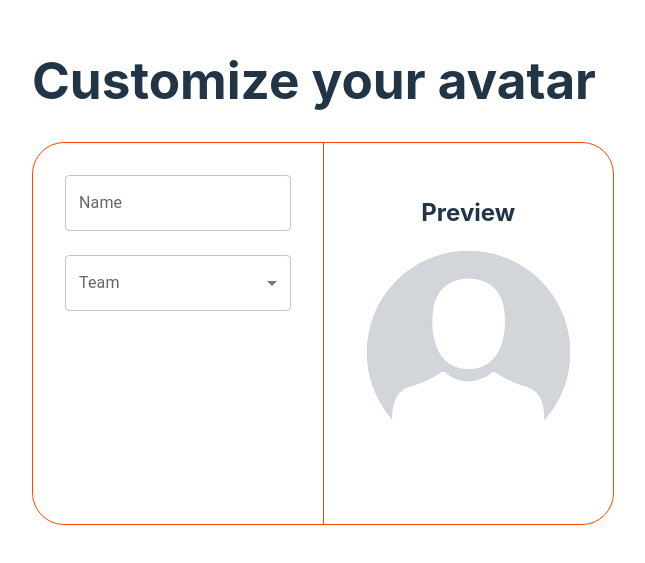
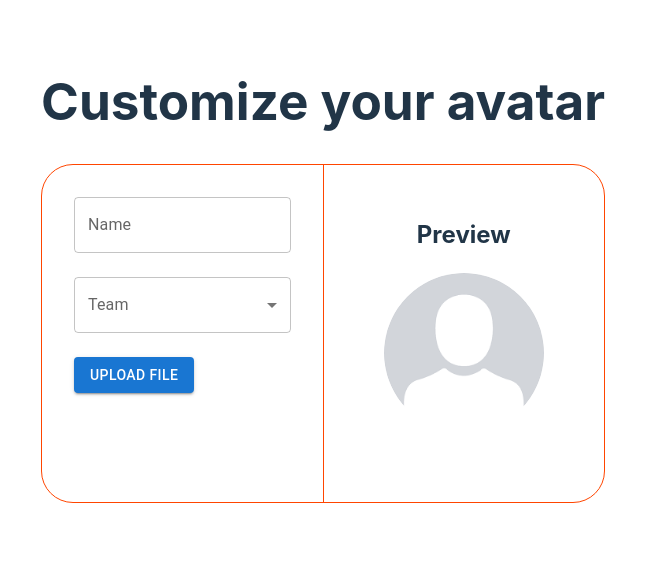
Before and after one commit to nimser/siluette, a React (Vite) app: page / in a window 1280 px wide. Shown: the part 129-692 px from the top of the page, without its empty margins (317-962 px from the left). Built offline with nearby package versions, Linux system fonts and the light colour scheme.

Commit message:
Upload test not passing

```diff
--- a/src/App.tsx
+++ b/src/App.tsx
@@ -25,8 +25,15 @@ function App() {
   })
 
   const updateFormData = (e: FormChangeEvent) => {
-    const { name, value } = e.target
+    const { name, value, type, files } = e.target as HTMLInputElement
 
+    if (files?.length && type === "file") {
+      setFormData({
+        ...formData,
+        [name as string]: URL.createObjectURL(files[0]),
+      })
+      return
+    }
     setFormData({
       ...formData,
       [name as string]: value,
--- a/src/Form.tsx
+++ b/src/Form.tsx
@@ -1,7 +1,9 @@
 import styles from "./Form.module.css"
 
 import {
+  Button,
   FormControl,
+  Input,
   InputLabel,
   MenuItem,
   Select,
@@ -38,6 +40,19 @@ const Form = ({ formData, handleInputChange }: FormProps) => (
         <MenuItem value="devops">DevOps</MenuItem>
       </Select>
     </FormControl>
+    <Input
+      type="file"
+      name="avatar"
+      inputProps={{ accept: "image/*", "data-testid": "upload" }}
+      onChange={handleInputChange}
+      style={{ display: "none" }}
+      id="file-upload-input"
+    />
+    <label htmlFor="file-upload-input">
+      <Button variant="contained" color="primary" component="span">
+        Upload File
+      </Button>
+    </label>
   </div>
 )
 
--- a/src/Preview.module.css
+++ b/src/Preview.module.css
@@ -7,6 +7,8 @@
 
 .avatar {
   border-radius: 50% 50%;
+  width: 10rem;
+  height: 10rem;
   overflow: hidden;
   object-fit: cover;
 }
--- a/src/Preview.tsx
+++ b/src/Preview.tsx
@@ -16,7 +16,7 @@ const Preview = ({ character }: PreviewProps) => {
         className={
           character.team
             ? `${styles.avatar} ${styles.team} ${styles[character.team]}`
-            : undefined
+            : `${styles.avatar}`
         }
         data-testid="avatar"
       />
```
Also changed, not shown: 1 other file (tests, documents, lock files or other folders).
